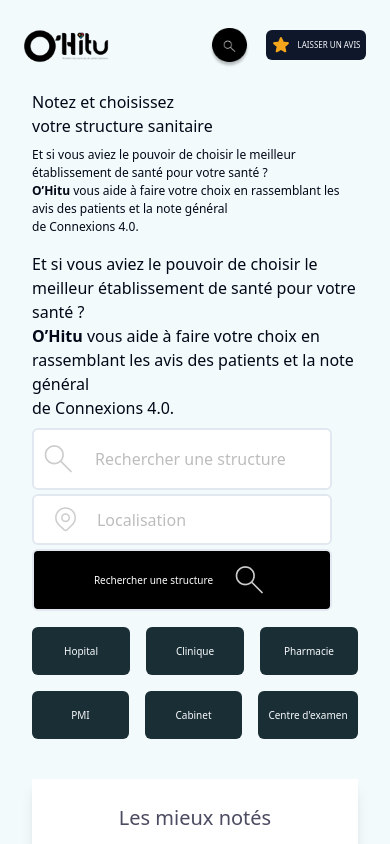
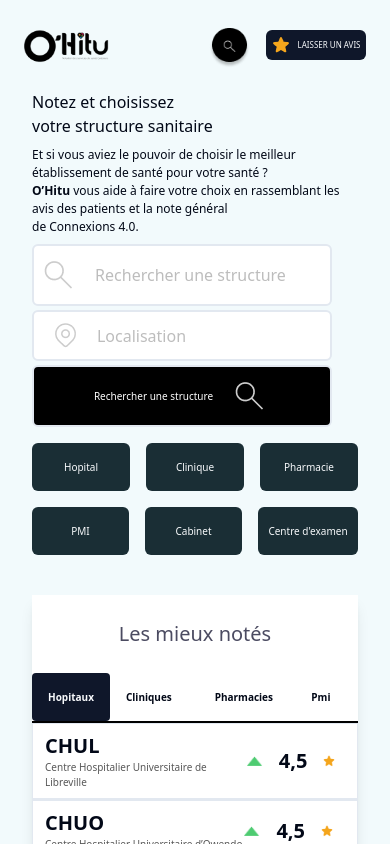
Before and after one commit to JojoELITE/O-Hitu-vite-project, a React (Vite) app: page / in a window 390 px wide. Shown: the top 844 px of the page. Built offline with nearby package versions, Linux system fonts and the light colour scheme.

Commit message:
fin de la version mobile , debut desktop

```diff
--- a/src/pages/Home.jsx
+++ b/src/pages/Home.jsx
@@ -88,7 +88,7 @@ function Home() {
                     </h6>
                 </div>
 
-                <div className="py-2">
+                <div className="py-2 lg:block hidden">
                     <h6 >
                         Et si vous aviez le pouvoir de choisir le meilleur établissement de santé pour votre santé ? <br/>
                             <span className="font-bold">O’Hitu</span> vous aide à faire votre choix en rassemblant les avis des patients et la note général<br/>
```
